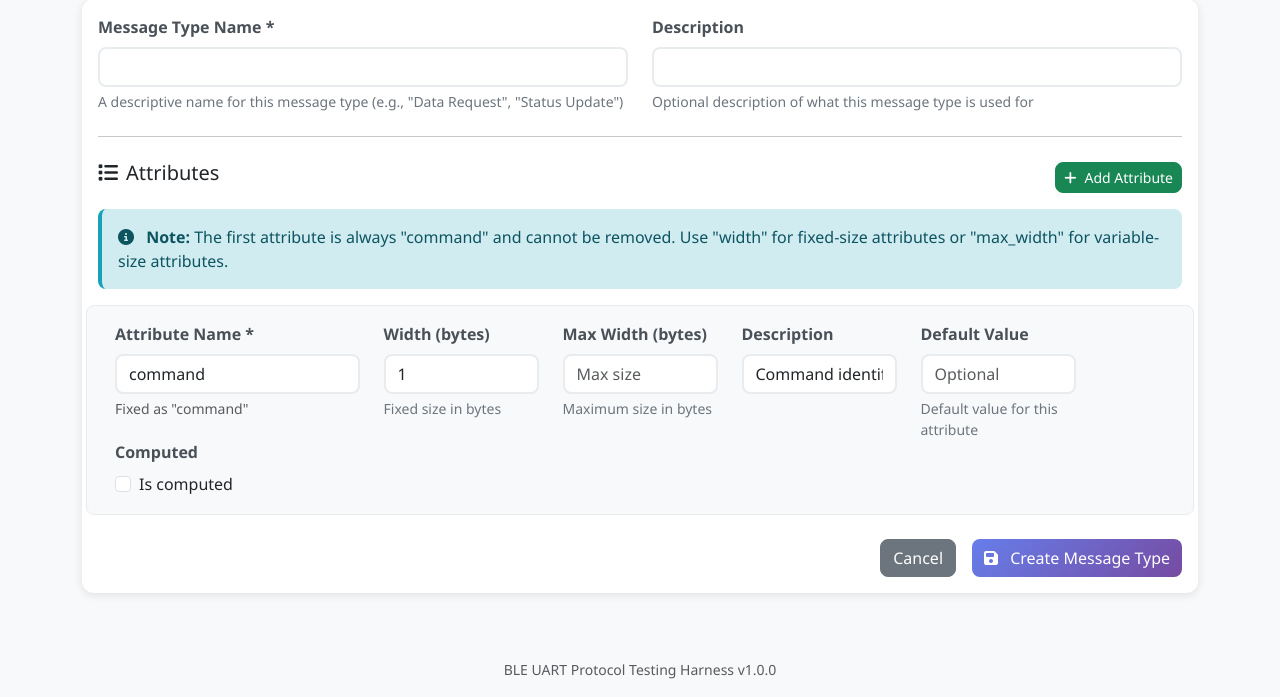
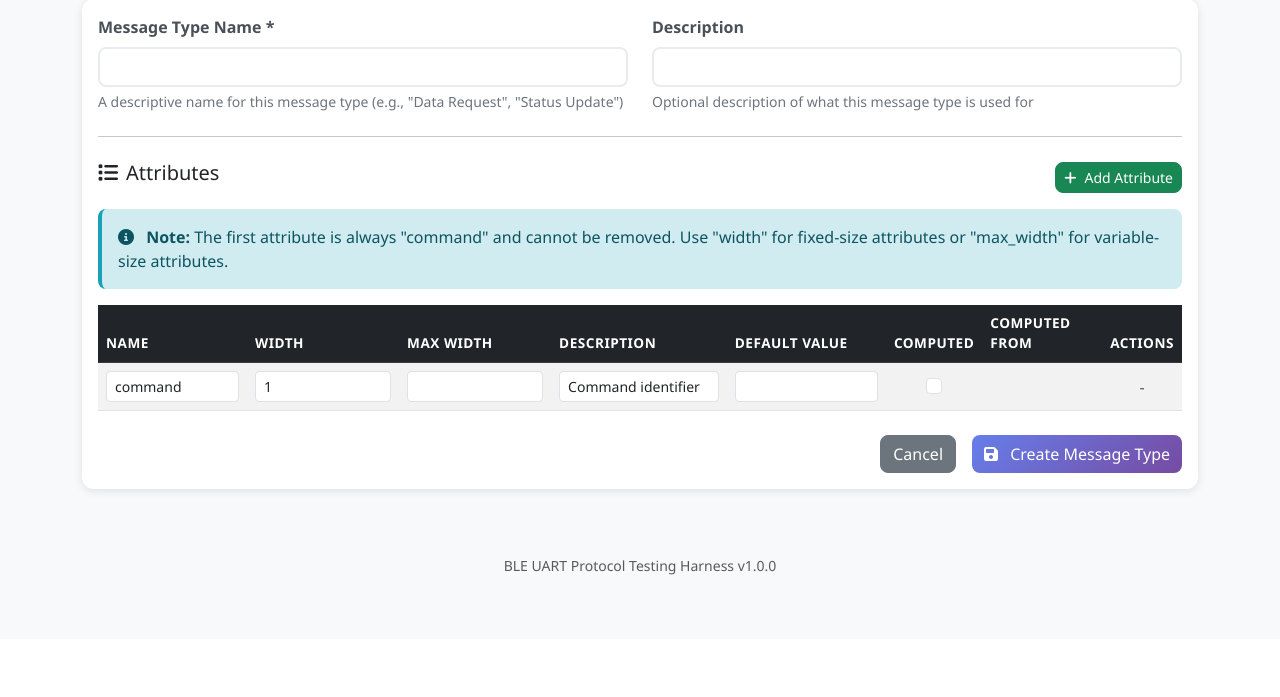
Before and after one commit to danroblewis/even_realities_decomp, a FastAPI app: page /message-types/new in a window 1280 px wide. Shown: the part 161-858 px from the top of the page. After the commit the page ends 736 px from the top, so only its background shows below. Run offline with FastAPI, Linux system fonts and the light colour scheme.

Commit message:
ble explorer - maybe message types work

```diff
--- a/ble_explorer/main.py
+++ b/ble_explorer/main.py
@@ -110,8 +110,19 @@ async def create_message_type(
                 except ValueError:
                     pass
 
-            is_computed = i < len(attribute_computed) and attribute_computed[i] == "true"
-            computed_from = attribute_computed_from[i] if i < len(attribute_computed_from) and attribute_computed_from[i].strip() else None
+            # Check if this attribute is computed by looking for the specific field
+            is_computed = False
+            computed_from = None
+
+            # Look for computed checkbox and computed_from field for this specific index
+            form_data = await request.form()
+            computed_key = f"attribute_computed_{i}"
+            computed_from_key = f"attribute_computed_from_{i}"
+
+            if computed_key in form_data:
+                is_computed = True
+                if computed_from_key in form_data:
+                    computed_from = form_data[computed_from_key].strip() if form_data[computed_from_key].strip() else None
 
             attributes.append(Attribute(
                 name=attr_name.strip(),
@@ -124,8 +135,10 @@ async def create_message_type(
             ))
 
     # Ensure first attribute is always "command"
-    if not attributes or attributes[0].name != "command":
-        attributes.insert(0, Attribute(name="command", width=1, description="Command identifier", default_value=None))
+    if not attributes:
+        attributes.insert(0, Attribute(name="command", width=1, description="Command identifier", default_value=None, is_computed=False, computed_from=None))
+    elif attributes[0].name != "command":
+        attributes.insert(0, Attribute(name="command", width=1, description="Command identifier", default_value=None, is_computed=False, computed_from=None))
 
     message_type = MessageType(
         id=generate_id(),
@@ -188,8 +201,19 @@ async def update_message_type(
                 except ValueError:
                     pass
 
-            is_computed = i < len(attribute_computed) and attribute_computed[i] == "true"
-            computed_from = attribute_computed_from[i] if i < len(attribute_computed_from) and attribute_computed_from[i].strip() else None
+            # Check if this attribute is computed by looking for the specific field
+            is_computed = False
+            computed_from = None
+
+            # Look for computed checkbox and computed_from field for this specific index
+            form_data = await request.form()
+            computed_key = f"attribute_computed_{i}"
+            computed_from_key = f"attribute_computed_from_{i}"
+
+            if computed_key in form_data:
+                is_computed = True
+                if computed_from_key in form_data:
+                    computed_from = form_data[computed_from_key].strip() if form_data[computed_from_key].strip() else None
 
             attributes.append(Attribute(
                 name=attr_name.strip(),
@@ -202,8 +226,10 @@ async def update_message_type(
             ))
 
     # Ensure first attribute is always "command"
-    if not attributes or attributes[0].name != "command":
-        attributes.insert(0, Attribute(name="command", width=1, description="Command identifier", default_value=None))
+    if not attributes:
+        attributes.insert(0, Attribute(name="command", width=1, description="Command identifier", default_value=None, is_computed=False, computed_from=None))
+    elif attributes[0].name != "command":
+        attributes.insert(0, Attribute(name="command", width=1, description="Command identifier", default_value=None, is_computed=False, computed_from=None))
 
     data[message_type_id] = MessageType(
         id=message_type_id,
--- a/ble_explorer/static/css/style.css
+++ b/ble_explorer/static/css/style.css
@@ -132,15 +132,52 @@ body {
 
 .attribute-row {
     background-color: #f8f9fa;
-    padding: 1rem;
-    border-radius: 8px;
-    border: 1px solid #e9ecef;
-    margin-bottom: 1rem;
 }
 
 .attribute-row:hover {
     background-color: #e9ecef;
+}
+
+.attribute-row td {
+    vertical-align: middle;
+    padding: 0.5rem;
+}
+
+.attribute-row input[type="text"],
+.attribute-row input[type="number"] {
+    border: 1px solid #dee2e6;
+    border-radius: 4px;
+    padding: 0.25rem 0.5rem;
+    font-size: 0.875rem;
+}
+
+.attribute-row input[type="text"]:focus,
+.attribute-row input[type="number"]:focus {
     border-color: #667eea;
+    box-shadow: 0 0 0 0.2rem rgba(102, 126, 234, 0.25);
+}
+
+.attribute-row .form-check {
+    margin: 0;
+}
+
+.attribute-row .btn-sm {
+    padding: 0.25rem 0.5rem;
+    font-size: 0.75rem;
+}
+
+.attribute-row .btn-group {
+    width: auto;
+}
+
+.attribute-row .btn-group .btn {
+    padding: 0.125rem 0.25rem;
+    font-size: 0.7rem;
+    min-width: 28px;
+}
+
+.attribute-row .btn-group .btn:hover {
+    z-index: 1;
 }
 
 /* Responsive adjustments */
--- a/ble_explorer/templates/message_type_form.html
+++ b/ble_explorer/templates/message_type_form.html
@@ -50,8 +50,24 @@
                         Use "width" for fixed-size attributes or "max_width" for variable-size attributes.
                     </div>
 
-                    <div id="attributesContainer">
-                        <!-- Attributes will be dynamically added here -->
+                    <div class="table-responsive">
+                        <table class="table table-striped table-hover">
+                            <thead class="table-dark">
+                                <tr>
+                                    <th>Name</th>
+                                    <th>Width</th>
+                                    <th>Max Width</th>
+                                    <th>Description</th>
+                                    <th>Default Value</th>
+                                    <th>Computed</th>
+                                    <th>Computed From</th>
+                                    <th>Actions</th>
+                                </tr>
+                            </thead>
+                            <tbody id="attributesContainer">
+                                <!-- Attributes will be dynamically added here -->
+                            </tbody>
+                        </table>
                     </div>
 
                     <div class="d-grid gap-2 d-md-flex justify-content-md-end mt-4">
@@ -91,67 +107,72 @@ document.addEventListener('DOMContentLoaded', function() {
         // Add default command attribute for new message types
         addAttribute('command', '1', '', 'Command identifier', '', false, '');
     {% endif %}
+
+    // Initialize computed field states for existing attributes
+    initializeComputedFields();
 });
 
 function addAttribute(name = '', width = '1', maxWidth = '', description = '', defaultValue = '', isComputed = false, computedFrom = '') {
     const container = document.getElementById('attributesContainer');
-    const attributeDiv = document.createElement('div');
-    attributeDiv.className = 'row mb-3 attribute-row';
-    attributeDiv.id = `attribute-${attributeCounter}`;
+    const attributeRow = document.createElement('tr');
+    attributeRow.className = 'attribute-row';
+    attributeRow.id = `attribute-${attributeCounter}`;
 
     const isFirst = attributeCounter === 0;
     const isCommand = name === 'command' || (attributeCounter === 0 && !name);
 
-    attributeDiv.innerHTML = `
-        <div class="col-md-3">
-            <label class="form-label">Attribute Name *</label>
-            <input type="text" class="form-control" name="attribute_names"
+    attributeRow.innerHTML = `
+        <td>
+            <input type="text" class="form-control form-control-sm" name="attribute_names"
                    value="${name}" required ${isCommand ? 'readonly' : ''}>
-            ${isCommand ? '<div class="form-text text-muted">Fixed as "command"</div>' : ''}
-        </div>
-        <div class="col-md-2">
-            <label class="form-label">Width (bytes)</label>
-            <input type="number" class="form-control" name="attribute_widths"
-                   value="${width}" min="1" placeholder="Fixed size">
-            <div class="form-text">Fixed size in bytes</div>
-        </div>
-        <div class="col-md-2">
-            <label class="form-label">Max Width (bytes)</label>
-            <input type="number" class="form-control" name="attribute_max_widths"
-                   value="${maxWidth}" min="1" placeholder="Max size">
-            <div class="form-text">Maximum size in bytes</div>
-        </div>
-        <div class="col-md-2">
-            <label class="form-label">Description</label>
-            <input type="text" class="form-control" name="attribute_descriptions"
-                   value="${description}" placeholder="Optional">
-        </div>
-        <div class="col-md-2">
-            <label class="form-label">Default Value</label>
-            <input type="text" class="form-control" name="attribute_default_values"
-                   value="${defaultValue}" placeholder="Optional">
-            <div class="form-text">Default value for this attribute</div>
-        </div>
-        <div class="col-md-2">
-            <label class="form-label">Computed</label>
-            <div class="form-check">
-                <input class="form-check-input" type="checkbox" name="attribute_computed"
-                       value="true" ${isComputed ? 'checked' : ''} onchange="toggleComputedField(${attributeCounter})">
-                <label class="form-check-label">Is computed</label>
+        </td>
+        <td>
+            <input type="number" class="form-control form-control-sm" name="attribute_widths"
+                   value="${width}" min="1">
+        </td>
+        <td>
+            <input type="number" class="form-control form-control-sm" name="attribute_max_widths"
+                   value="${maxWidth}" min="1">
+        </td>
+        <td>
+            <input type="text" class="form-control form-control-sm" name="attribute_descriptions"
+                   value="${description}">
+        </td>
+        <td>
+            <input type="text" class="form-control form-control-sm" name="attribute_default_values"
+                   value="${defaultValue}">
+        </td>
+        <td>
+            <div class="form-check d-flex justify-content-center">
+                <input class="form-check-input" type="checkbox" name="attribute_computed_${attributeCounter}"
+                       value="true" ${isComputed === true || isComputed === 'true' ? 'checked' : ''} onchange="toggleComputedField(${attributeCounter})">
             </div>
-            <input type="text" class="form-control mt-1" name="attribute_computed_from"
-                   value="${computedFrom}" placeholder="Source attribute"
-                   ${isComputed ? '' : 'style="display: none;"'}>
-        </div>
-        <div class="col-md-1">
-            <label class="form-label">&nbsp;</label>
-            ${!isCommand ? `<button type="button" class="btn btn-outline-danger btn-sm d-block" onclick="removeAttribute(${attributeCounter})">
-                <i class="fas fa-trash"></i>
-            </button>` : ''}
-        </div>
+        </td>
+        <td>
+            <input type="text" class="form-control form-control-sm" name="attribute_computed_from_${attributeCounter}"
+                   value="${computedFrom}"
+                   style="display: ${isComputed === true || isComputed === 'true' ? 'table-cell' : 'none'};">
+        </td>
+        <td class="text-center">
+            <div class="btn-group btn-group-sm">
+                ${!isCommand ? `
+                    <button type="button" class="btn btn-outline-secondary btn-sm" onclick="moveAttribute(${attributeCounter}, -1)" title="Move Up">
+                        <i class="fas fa-chevron-up"></i>
+                    </button>
+                    <button type="button" class="btn btn-outline-secondary btn-sm" onclick="moveAttribute(${attributeCounter}, 1)" title="Move Down">
+                        <i class="fas fa-chevron-down"></i>
+                    </button>
+                    <button type="button" class="btn btn-outline-danger btn-sm" onclick="removeAttribute(${attributeCounter})" title="Remove">
+                        <i class="fas fa-trash"></i>
+                    </button>
+                ` : `
+                    <span class="text-muted">-</span>
+                `}
+            </div>
+        </td>
     `;
 
-    container.appendChild(attributeDiv);
+    container.appendChild(attributeRow);
     attributeCounter++;
 }
 
@@ -162,16 +183,111 @@ function removeAttribute(index) {
     }
 }
 
+function moveAttribute(index, direction) {
+    const container = document.getElementById('attributesContainer');
+    const currentRow = document.getElementById(`attribute-${index}`);
+    const allRows = container.querySelectorAll('.attribute-row');
+
+    if (!currentRow) return;
+
+    const currentIndex = Array.from(allRows).indexOf(currentRow);
+    const newIndex = currentIndex + direction;
+
+    // Check bounds
+    if (newIndex < 0 || newIndex >= allRows.length) return;
+
+    // Don't allow moving the command attribute (first row)
+    if (currentIndex === 0 && direction < 0) return;
+
+    // Don't allow moving other attributes above the command
+    if (newIndex === 0 && currentIndex > 0) return;
+
+    // Swap the rows
+    if (direction < 0) {
+        // Moving up
+        container.insertBefore(currentRow, allRows[newIndex]);
+    } else {
+        // Moving down
+        const nextRow = allRows[newIndex + 1];
+        if (nextRow) {
+            container.insertBefore(currentRow, nextRow);
+        } else {
+            container.appendChild(currentRow);
+        }
+    }
+
+    // Update the IDs and onclick handlers for all rows
+    updateRowIds();
+}
+
+function updateRowIds() {
+    const container = document.getElementById('attributesContainer');
+    const allRows = container.querySelectorAll('.attribute-row');
+
+    allRows.forEach((row, newIndex) => {
+        const oldId = row.id;
+        const newId = `attribute-${newIndex}`;
+
+        // Update the row ID
+        row.id = newId;
+
+        // Update all onclick handlers in the row
+        const upButton = row.querySelector('button[onclick*="moveAttribute"]');
+        const downButton = row.querySelector('button[onclick*="moveAttribute"]:nth-of-type(2)');
+        const removeButton = row.querySelector('button[onclick*="removeAttribute"]');
+
+        if (upButton) {
+            upButton.onclick = () => moveAttribute(newIndex, -1);
+        }
+        if (downButton) {
+            downButton.onclick = () => moveAttribute(newIndex, 1);
+        }
+        if (removeButton) {
+            removeButton.onclick = () => removeAttribute(newIndex);
+        }
+
+        // Update computed field toggle
+        const computedCheckbox = row.querySelector(`input[name="attribute_computed_${newIndex}"]`);
+        if (computedCheckbox) {
+            computedCheckbox.onchange = () => toggleComputedField(newIndex);
+        }
+    });
+}
+
 function toggleComputedField(index) {
-    const computedFromField = document.querySelector(`#attribute-${index} input[name="attribute_computed_from"]`);
-    const checkbox = document.querySelector(`#attribute-${index} input[name="attribute_computed"]`);
+    const row = document.getElementById(`attribute-${index}`);
+    if (!row) {
+        console.error(`Row with ID attribute-${index} not found`);
+        return;
+    }
+
+    const computedFromField = row.querySelector(`input[name="attribute_computed_from_${index}"]`);
+    const checkbox = row.querySelector(`input[name="attribute_computed_${index}"]`);
+
+    if (!computedFromField || !checkbox) {
+        console.error(`Required fields not found in row ${index}`);
+        return;
+    }
 
     if (checkbox.checked) {
-        computedFromField.style.display = 'block';
+        computedFromField.style.display = 'table-cell';
     } else {
         computedFromField.style.display = 'none';
         computedFromField.value = '';
     }
+}
+
+function initializeComputedFields() {
+    const allRows = document.querySelectorAll('.attribute-row');
+    allRows.forEach((row, index) => {
+        const checkbox = row.querySelector(`input[name="attribute_computed_${index}"]`);
+        const computedFromField = row.querySelector(`input[name="attribute_computed_from_${index}"]`);
+
+        if (checkbox && computedFromField) {
+            // Set initial display state based on checkbox
+            computedFromField.style.display = checkbox.checked ? 'table-cell' : 'none';
+        }
+    });
 }
 
 // Form validation
@@ -191,8 +307,8 @@ document.getElementById('messageTypeForm').addEventListener('submit', function(e
         const name = attr.querySelector('input[name="attribute_names"]').value.trim();
         const width = attr.querySelector('input[name="attribute_widths"]').value.trim();
         const maxWidth = attr.querySelector('input[name="attribute_max_widths"]').value.trim();
-        const isComputed = attr.querySelector('input[name="attribute_computed"]').checked;
-        const computedFrom = attr.querySelector('input[name="attribute_computed_from"]').value.trim();
+        const isComputed = attr.querySelector(`input[name="attribute_computed_${index}"]`).checked;
+        const computedFrom = attr.querySelector(`input[name="attribute_computed_from_${index}"]`).value.trim();
 
         if (!name) {
             alert(`Attribute ${index + 1} must have a name.`);
```
Also changed, not shown: ble_explorer/ble_message_types.json (+91 -5 lines).
